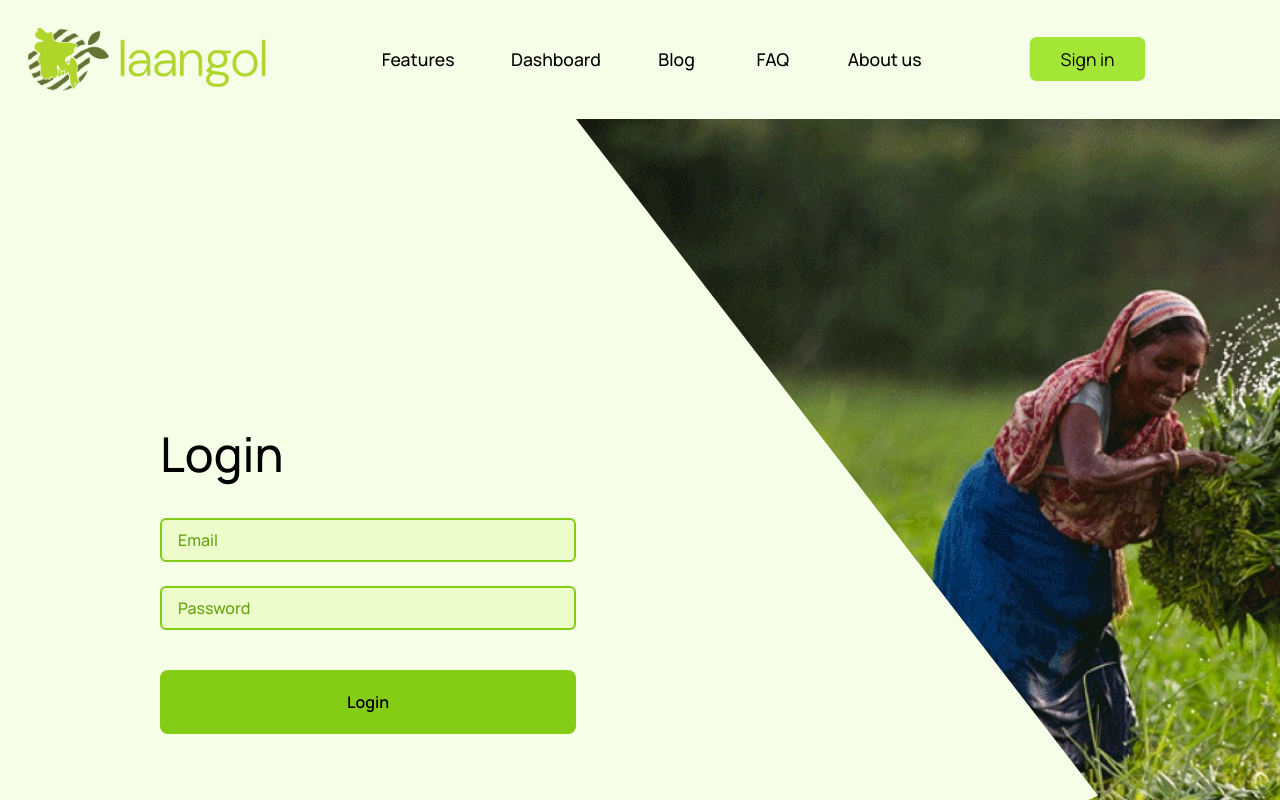
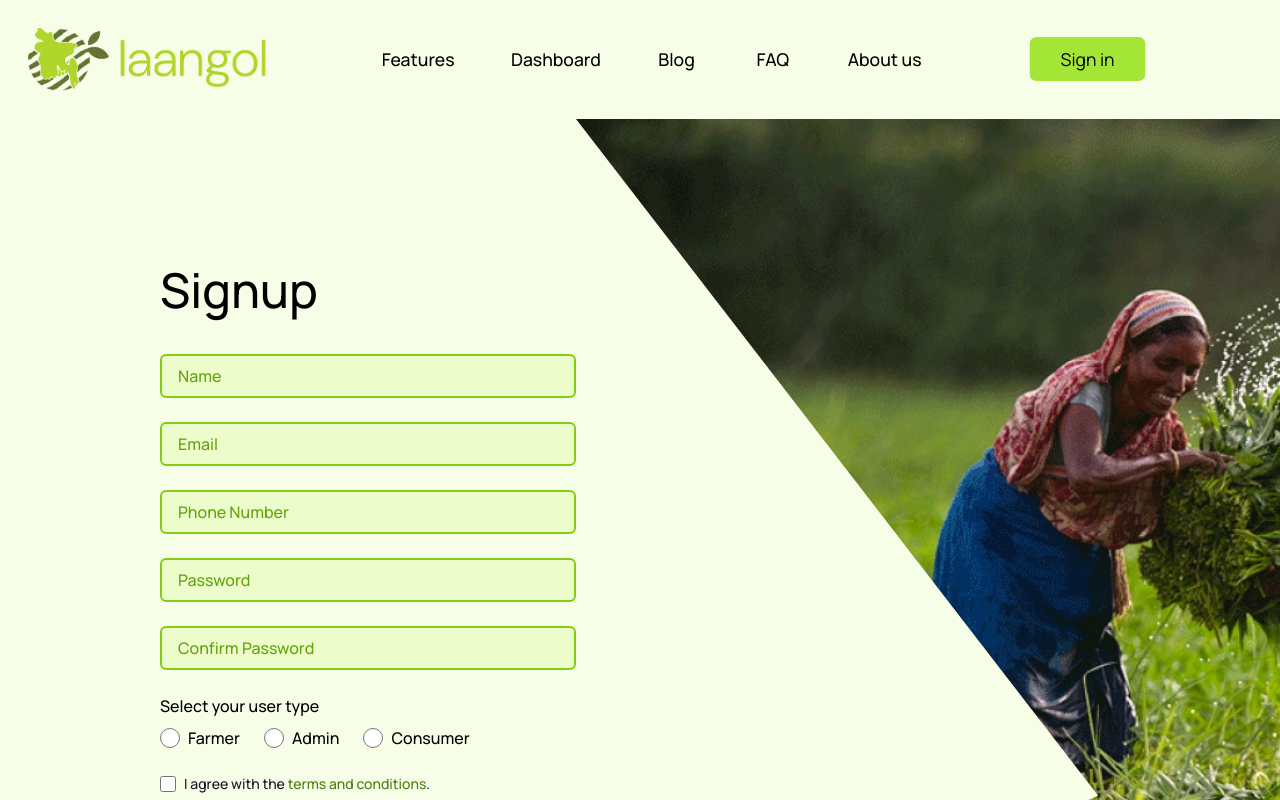
Before and after one commit to poisonous0-0/laangol, a React (Vite) app: page / in a window 1280 px wide. Shown: the top 800 px of the page. Built offline with nearby package versions, Linux system fonts and the light colour scheme.

Commit message:
Radio Button added

```diff
--- a/package.json
+++ b/package.json
@@ -21,6 +21,7 @@
     "@typescript-eslint/parser": "^7.15.0",
     "@vitejs/plugin-react-swc": "^3.5.0",
     "autoprefixer": "^10.4.19",
+    "daisyui": "^4.12.10",
     "eslint": "^8.57.0",
     "eslint-plugin-react-hooks": "^4.6.2",
     "eslint-plugin-react-refresh": "^0.4.7",
--- a/src/App.tsx
+++ b/src/App.tsx
@@ -1,6 +1,11 @@
-import Login_page from "./pages/Authentication/Login_page";
-const App: React.FC = () => {
-	return <Login_page />;
+import Signup_page from "./pages/Authentication/Signup_page";
+
+const App = () => {
+	return (
+		<div>
+			<Signup_page />
+		</div>
+	);
 };
 
 export default App;
--- /dev/null
+++ b/src/components/Radio_Button/RadioButton.tsx
@@ -0,0 +1,33 @@
+import React from "react";
+
+interface RadioButtonProps {
+	label: string;
+	value: string;
+	name: string;
+	checked: boolean;
+	onChange: (value: string) => void;
+}
+
+const RadioButton: React.FC<RadioButtonProps> = ({
+	label,
+	value,
+	name,
+	checked,
+	onChange,
+}) => {
+	return (
+		<label className="inline-flex items-center cursor-pointer">
+			<input
+				type="radio"
+				name={name}
+				value={value}
+				checked={checked}
+				onChange={() => onChange(value)}
+				className="form-radio h-5 w-5 text-lime-700 transition duration-150 ease-in-out accent-lime-700"
+			/>
+			<span className="ml-2">{label}</span>
+		</label>
+	);
+};
+
+export default RadioButton;
--- a/src/pages/Authentication/Signup_page.tsx
+++ b/src/pages/Authentication/Signup_page.tsx
@@ -1,8 +1,16 @@
+import { useState } from "react";
 import Navbar from "../../components/Navbar/Navbar";
 import bg from "../../assets/login_and_signup_banner.png";
 import Authentication_Input from "../../components/Authentication_Input/Authentication_Input";
+import RadioButton from "../../components/Radio_Button/RadioButton";
 
 const Signup_page = () => {
+	const [selectedValue, setSelectedValue] = useState("option1");
+
+	const handleRadioChange = (value: string) => {
+		setSelectedValue(value);
+	};
+
 	return (
 		<>
 			<header>
@@ -52,6 +60,32 @@ const Signup_page = () => {
 								required
 								className="w-full"
 							/>
+							<div className="user_type_selection flex flex-col gap-y-2">
+								<p>Select your user type</p>
+								<div className="flex gap-x-6">
+									<RadioButton
+										label="Farmer"
+										value="farmer"
+										name="options"
+										checked={selectedValue === "farmer"}
+										onChange={handleRadioChange}
+									/>
+									<RadioButton
+										label="Admin"
+										value="admin"
+										name="options"
+										checked={selectedValue === "admin"}
+										onChange={handleRadioChange}
+									/>
+									<RadioButton
+										label="Consumer"
+										value="consumer"
+										name="options"
+										checked={selectedValue === "consumer"}
+										onChange={handleRadioChange}
+									/>
+								</div>
+							</div>
 							<div className="flex items-center">
 								<input
 									id="link-checkbox"
```
Also changed, not shown: 1 other file (tests, documents, lock files or other folders).
